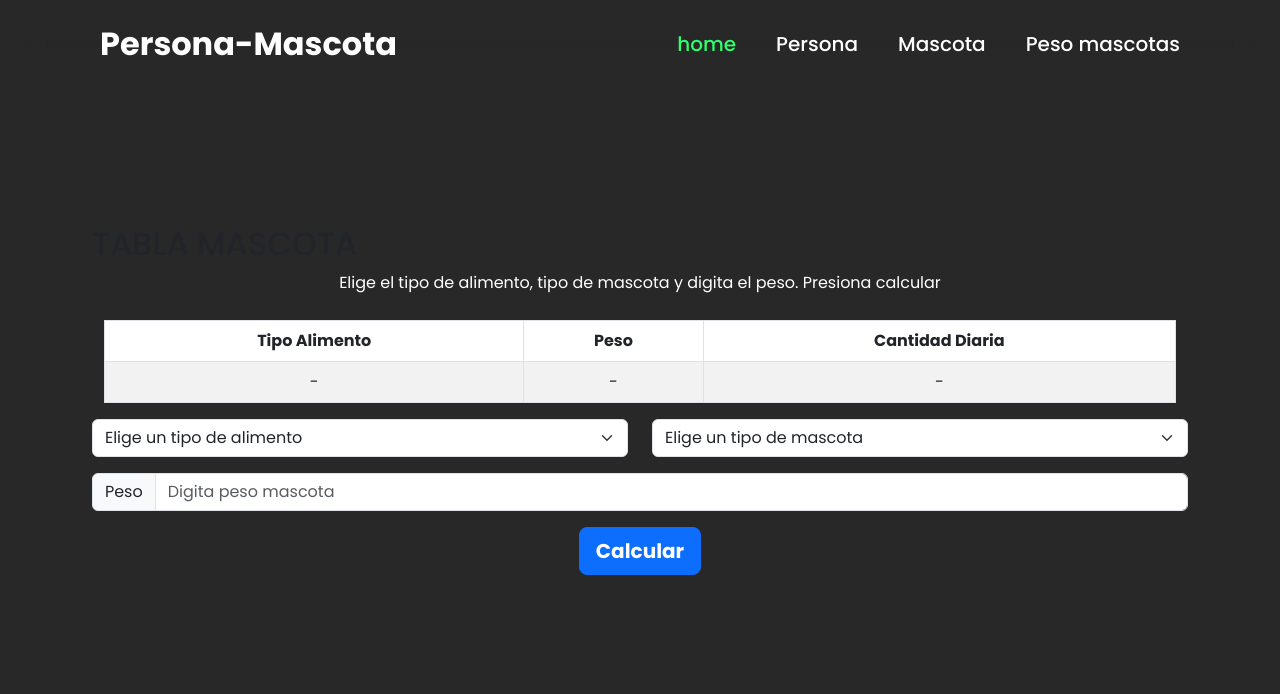
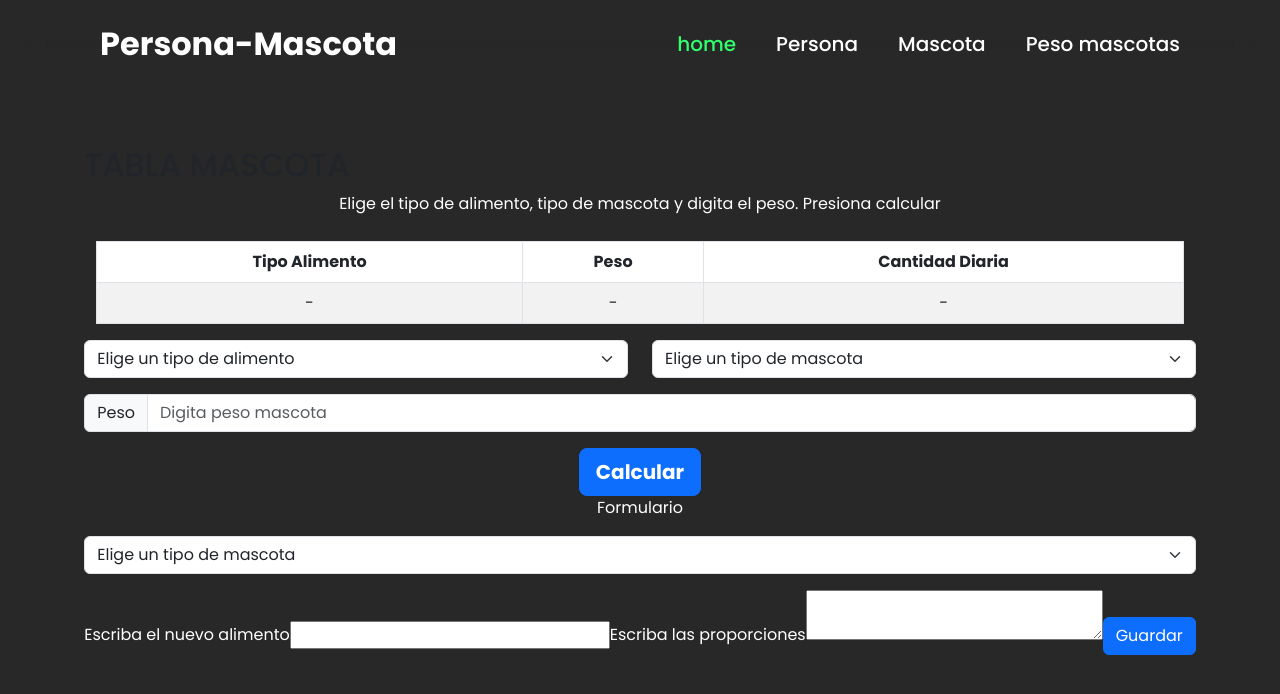
Before and after one commit to sjaimes16/cardsMascotas, a React (Vite) app: page /pesoMascotas in a window 1280 px wide. Shown: the top 694 px of the page. Built offline with nearby package versions, Linux system fonts and the light colour scheme.

Commit message:
agregado cambios en peso mascota

```diff
--- a/src/components/PesoMascotas.jsx
+++ b/src/components/PesoMascotas.jsx
@@ -6,8 +6,7 @@ const PesoMascotas = () => {
   const [cantidad, setCantidad]=useState('-')
   const [alimento, setAlimento]=useState('-')
   const [peso, setPeso]=useState('-')
-
-  const tablaConversion = {
+  const [tablaConversion, setTablaConversion] = useState({
     perro: {
         nutrecan: {
             0: "50-100",
@@ -50,9 +49,12 @@ const PesoMascotas = () => {
             30: "350+",
         },
     }
-  }
+})
+const [nuevoAlimento, setNuevoAlimento] = useState('');
+const [nuevasProporciones, setNuevasProporciones] = useState('');
 
   function Calcular(){
+    console.log(tablaConversion);
       let total=''
       const animalData = tablaConversion[animal]
       if (animalData) {
@@ -74,6 +76,49 @@ const PesoMascotas = () => {
       setAnimal(animal)
   }
 
+  function handleNuevoAlimento(e) {
+    const nuevoAlimento = e.target.value;
+    setNuevoAlimento(nuevoAlimento);
+  }
+
+  function handleNuevasProporciones(e) {
+    const nuevasProporciones = e.target.value;
+    setNuevasProporciones(nuevasProporciones);
+  }
+
+  function handleGuardar(e) {
+    e.preventDefault(); // Evitar el comportamiento de envío del formulario por defecto
+
+    // Validar que se haya ingresado un nuevo alimento y las nuevas proporciones
+    if (nuevoAlimento.trim() === '' || nuevasProporciones.trim() === '') {
+      // Mostrar mensaje de error o realizar alguna acción adicional
+      return;
+    }
+
+    // Convertir las proporciones a un objeto con una única clave-valor
+    const proporcionesObj = { [nuevasProporciones]: nuevasProporciones };
+
+    // Actualizar el estado tablaConversion con los nuevos datos ingresados
+    setTablaConversion((prevTabla) => {
+      const animalData = prevTabla[animal];
+      if (animalData) {
+        return {
+          ...prevTabla,
+          [animal]: {
+            ...animalData,
+            [nuevoAlimento]: proporcionesObj,
+          },
+        };
+      }
+      return prevTabla;
+    });
+
+    // Limpiar los campos del formulario después de guardar los datos
+    setNuevoAlimento('');
+    setNuevasProporciones('');
+  }
+
+
   function valorPeso(e){
       const peso=e.target.value
       setPeso(peso)
@@ -89,7 +134,7 @@ const PesoMascotas = () => {
       ]
       for ( const [key, value] of Object.entries(tablaConversion)) {
           options.push(
-              <option value={key}>{key}</option>
+              <option value={key} key={key}>{key}</option>
           )
       }
 
@@ -109,14 +154,14 @@ const PesoMascotas = () => {
       }
 
       let comida = Array.from(comidaSet).map((key) => (
-          <option value={key}>{key}</option>
+          <option value={key} key={key}>{key}</option>
       ));
 
       return comida;
   }
 
   return(
-      <div>
+      <>
       <Navbar />
       <h2>TABLA MASCOTA</h2>
       <p className="text-center">Elige el tipo de alimento, tipo de mascota y digita el peso. Presiona calcular</p>
@@ -168,7 +213,32 @@ const PesoMascotas = () => {
 
       </div>
 
-      </div>
+      <p className="text-center">Formulario</p>
+      <form>
+      <select onChange={eleccionAnimal} className="form-select mb-3">
+          <option selected>Elige un tipo de mascota</option>
+          {
+              getMascotaOptios()
+          }
+      </select>
+      <label>Escriba el nuevo alimento</label>
+        <input
+            type="text"
+            value={nuevoAlimento}
+            onChange={handleNuevoAlimento}
+        />
+
+        <label>Escriba las proporciones</label>
+        <textarea
+        value={nuevasProporciones}
+        onChange={handleNuevasProporciones}
+        ></textarea>
+
+        <button className="btn btn-primary" onClick={handleGuardar}>
+        Guardar
+        </button>
+      </form>
+      </>
     // </>
   );
 };
```
Lines whose indentation alone changed are shown as unchanged.
